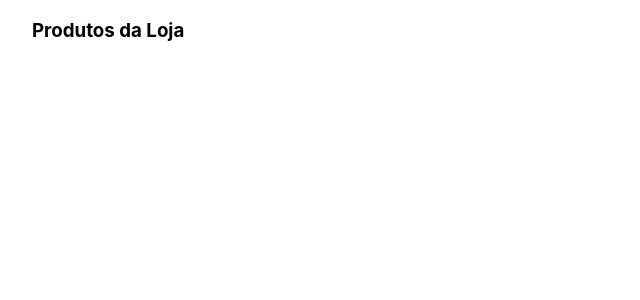
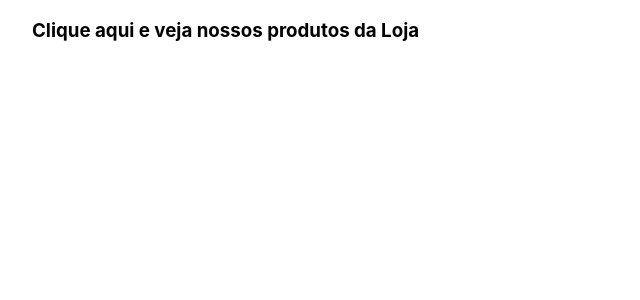
Before and after one commit to RLBalbino/fake_store_api, a Next.js app: page / in a window 1280 px wide. Shown: the top 300 px of the page, without its empty margins (0-640 px from the left). Built offline with nearby package versions, Linux system fonts and the light colour scheme.

Commit message:
deixando o link claro

```diff
--- a/pages/index.js
+++ b/pages/index.js
@@ -9,7 +9,7 @@ export default function Home(){
       <Head>
          <h1>Veja nossos produtos</h1>
       </Head>
-      <a href="\produtos"><h3>Produtos da Loja</h3></a>
+      <a href="\produtos"><h3> Clique aqui e  veja nossos produtos da Loja</h3></a>
     </div>
   )
 }
```
